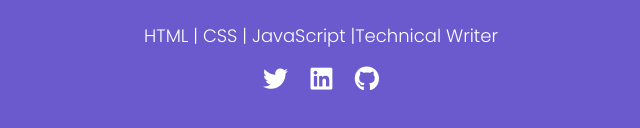
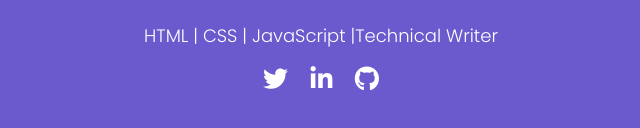
Before and after one commit to uche-jane/project1, a website: page index.html in a window 1280 px wide. Shown: the part 412-540 px from the top of the page, 319-959 px from the left. Drawn offline with Linux system fonts and the light colour scheme.

Commit message:
1 file modified

```diff
--- a/index.html
+++ b/index.html
@@ -5,6 +5,7 @@
 		<meta name="viewport" content="width = device-width, initial-scale = 1">
 		<script src="https://kit.fontawesome.com/a076d05399.js"></script>
 		<link href="https://fonts.googleapis.com/css2?family=Poppins:wght@300;900&display=swap" rel="stylesheet">
+    <link href="https://stackpath.bootstrapcdn.com/font-awesome/4.7.0/css/font-awesome.min.css" rel="stylesheet" integrity="sha384-wvfXpqpZZVQGK6TAh5PVlGOfQNHSoD2xbE+QkPxCAFlNEevoEH3Sl0sibVcOQVnN" crossorigin="anonymous">
 		<title>Home | Uchecancode</title>
 	<style type="text/css">
 		body {
```
